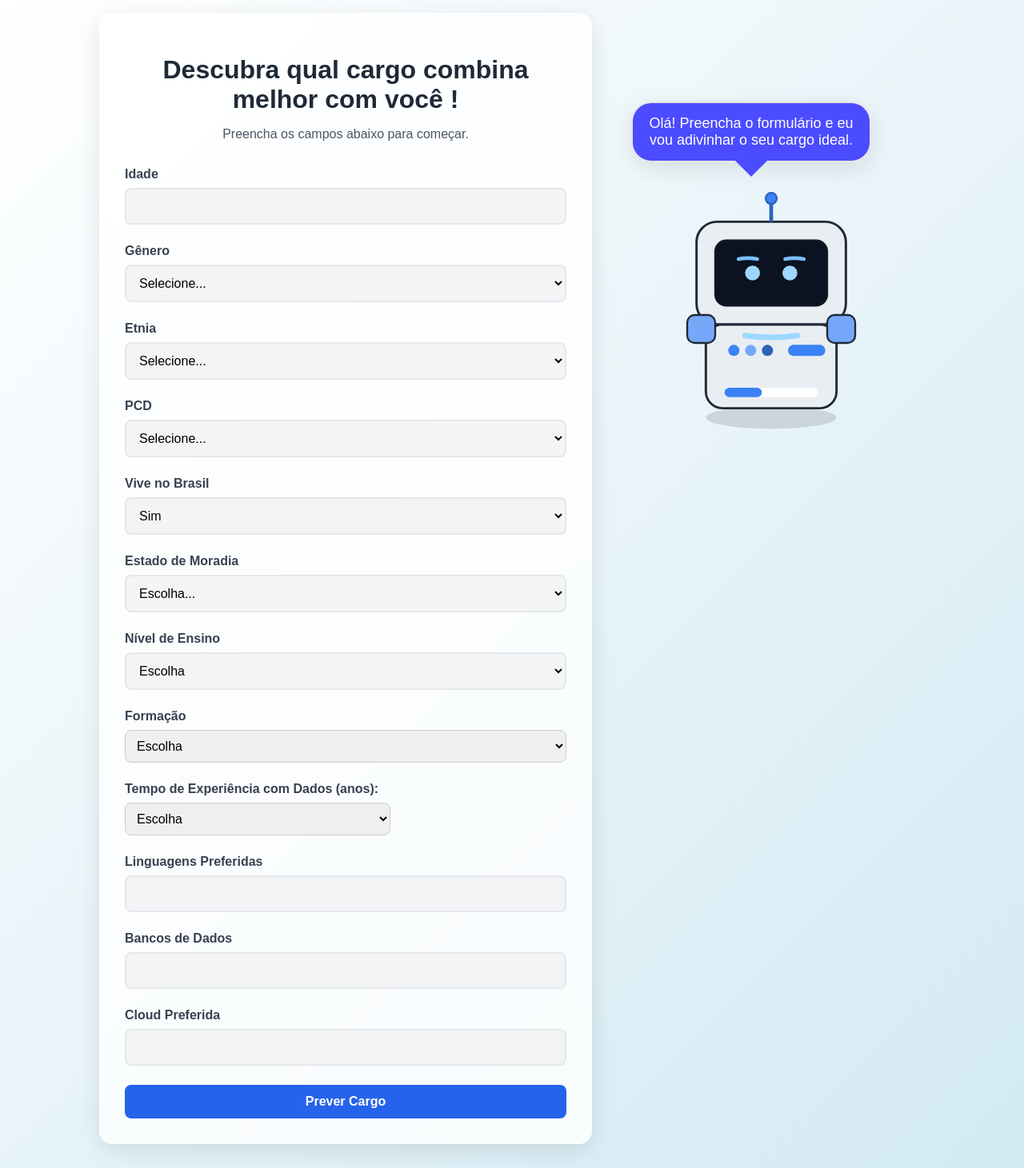
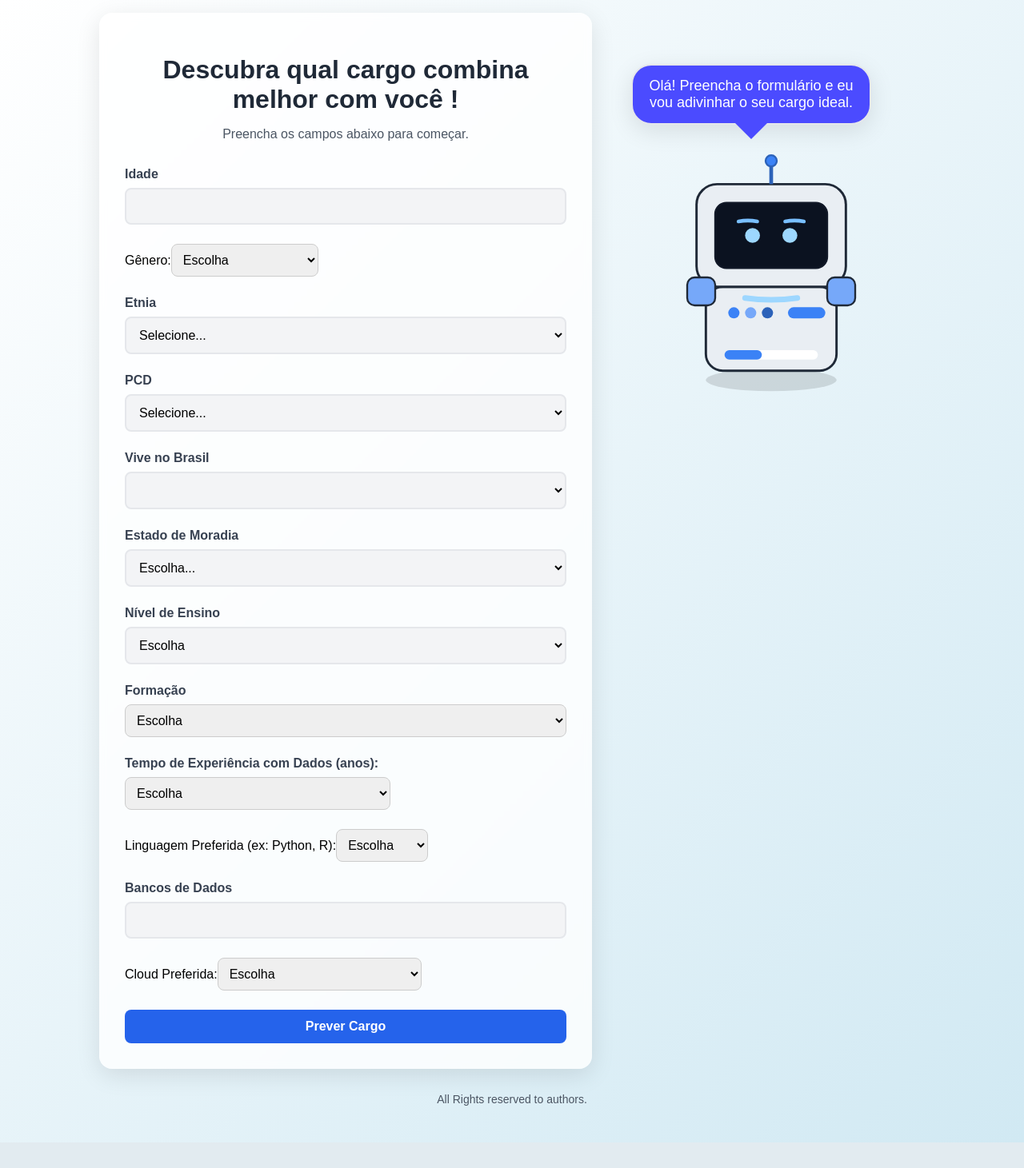
Before and after one commit to williamwallace076/Agent_inteligent_n8n_forms, a React (Vite) app: page / in a window 1280 px wide. Shown: the top 1461 px of the page at 80% size. After the commit the page ends 1429 px from the top, so only its background shows below. Built offline with nearby package versions, Linux system fonts and the light colour scheme.

Commit message:
correções de input e select

```diff
--- a/src/components/Forms.jsx
+++ b/src/components/Forms.jsx
@@ -81,16 +81,14 @@ export default function Form() {
             </div>
 
             <div>
-              <label className="form-label">Gênero</label>
-              <select
-                {...register("genero", { required: true })}
-                className="form-input"
-                onInput={() => setRobotExpression("thinking")}>
-                <option value="">Selecione...</option>
+              <label>Gênero:</label>
+              <select name="genero" {...register("genero", { required: true })}>
+                <option value="">Escolha</option>
                 <option value="Masculino">Masculino</option>
                 <option value="Feminino">Feminino</option>
+                <option value="">Prefiro não informar</option>
               </select>
-              {errors.genero && <p className="form-error">Campo obrigatório.</p>}
+              {errors?.genero?.type === "required" && (<p className='error-message'>Campo obrigatório</p>)}
             </div>
 
             <div>
@@ -126,8 +124,8 @@ export default function Form() {
                 className="form-input"
                 onInput={() => setRobotExpression("thinking")}>
                 <option value="">Selecione...</option>
-                <option value="Sim">Sim</option>
-                <option value="Não">Não</option>
+                <option value="TRUE">Sim</option>
+                <option value="FALSE">Não</option>
               </select>
               {errors?.viveBrasil?.type === "required" && (<p className='form-error'>Campo obrigatório</p>)}
             </div>
@@ -220,13 +218,18 @@ export default function Form() {
             </div>
 
             <div>
-              <label className="form-label">Linguagens Preferidas</label>
-              <input type="text"
-                {...register("linguagensPreferidas", { required: true })}
-                className="form-input"
-                placeholder=''
-                onInput={() => setRobotExpression("thinking")} />
-              {errors?.linguagensPreferidas?.type === "required" && (<p className="form-error">Campo obrigatório.</p>)}
+              <label>Linguagem Preferida (ex: Python, R):</label>
+              <select name="linguagens_preferidas" {...register("linguagensPreferidas", { required: true })}>
+                <option value="">Escolha</option>
+                <option value="Python">Python</option>
+                <option value="R">R</option>
+                <option value="Scala">Scala</option>
+                <option value="SQL">SQL</option>
+                <option value="C/C++/C#">C/C++/C#</option>
+                <option value="Julia">Julia</option>
+                <option value="Javascript">Javascript</option>
+              </select>
+              {errors?.linguagensPreferidas?.type === "required" && (<p className='error-message'>Campo obrigatório</p>)}
             </div>
 
             <div>
@@ -238,11 +241,16 @@ export default function Form() {
             </div>
 
             <div>
-              <label className="form-label">Cloud Preferida</label>
-              <input type="text" {...register("cloudPreferida", { required: true })}
-                className="form-input"
-                onInput={() => setRobotExpression("thinking")} />
-              {errors?.cloudPreferida?.type === "required" && (<p className="form-error">Campo obrigatório.</p>)}
+              <label>Cloud Preferida:</label>
+              <select name="cloud_preferida" {...register("cloudPreferida", { required: true })}>
+                <option value="">Escolha</option>
+                <option value="Amazon Web Services (AWS)">Amazon Web Services (AWS)</option>
+                <option value="Azure (Microsoft)">Azure (Microsoft)</option>
+                <option value="Google Cloud (GCP)">Google Cloud (GCP)</option>
+                <option value="Outra Cloud">Outra Cloud</option>
+                <option value="Não sei opinar">Não sei opinar</option>
+              </select>
+              {errors?.cloudPreferida?.type === "required" && (<p className='error-message'>Campo obrigatório</p>)}
             </div>
 
             <button type="submit" disabled={isLoading} className="form-button">
```
Lines whose indentation alone changed are shown as unchanged.
